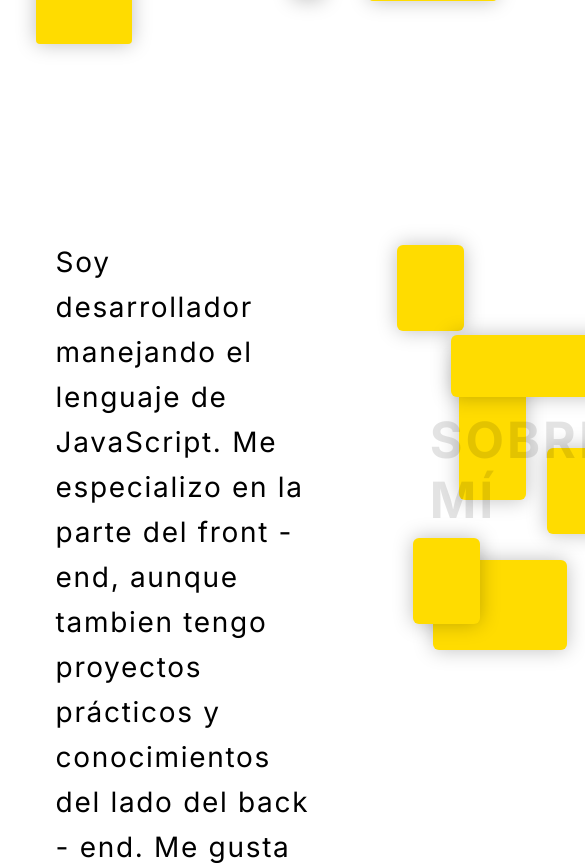
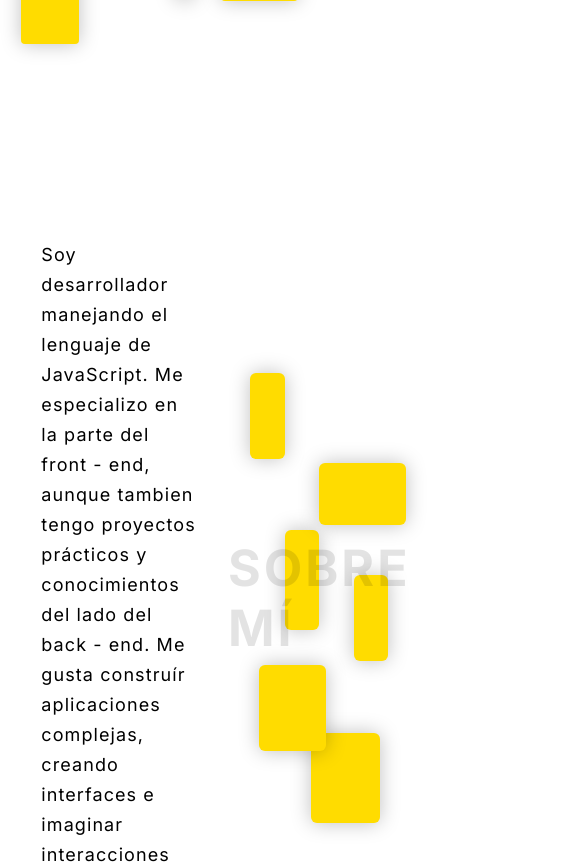
Before and after one commit to Leonardo-G/portafolio, a Next.js app: page / in a window 390 px wide. Shown: the part 780-1645 px from the top of the page, 585 px wide, since content can reach past the window. Built offline with nearby package versions, Linux system fonts and the light colour scheme.

Commit message:
920 responsive

```diff
--- a/components/UI/Proyecto.tsx
+++ b/components/UI/Proyecto.tsx
@@ -1,15 +1,15 @@
 import React, { FC } from 'react'
 import Image from 'next/image'
+import Link from 'next/link';
 
 import { FontAwesomeIcon } from '@fortawesome/react-fontawesome';
+import { faGithub } from '@fortawesome/free-brands-svg-icons';
+import { faGlobe } from '@fortawesome/free-solid-svg-icons';
 
 import { conocimientosDB } from '../../database/conocimientos';
 import { IProyectos } from '../../interface/proyectos';
 
 import styles from "../../styles/UI/Proyecto.module.css";
-import { faGithub } from '@fortawesome/free-brands-svg-icons';
-import { faGlobe } from '@fortawesome/free-solid-svg-icons';
-import Link from 'next/link';
 
 interface Props {
     proyecto: IProyectos
--- a/components/section/Nosotros.tsx
+++ b/components/section/Nosotros.tsx
@@ -1,9 +1,10 @@
 import React, { useContext, useEffect } from 'react'
 import { TituloSection } from '../UI/TituloSection';
 
-import styles from "../../styles/section/Nosotros.module.css";
 import { useInView } from 'react-intersection-observer';
 import { UIContext } from '../../context/UI/UIContext';
+
+import styles from "../../styles/section/Nosotros.module.css";
 
 export const Nosotros = () => {
 
--- a/pages/index.tsx
+++ b/pages/index.tsx
@@ -14,7 +14,7 @@ const Home: NextPage = () => {
             <Nosotros />
             <Conocimientos />
             <Proyectos />
-            <Contacto />
+            {/* <Contacto /> */}
             <Footer />
         </LayoutPage>
     )
--- a/styles/UI/Proyecto.module.css
+++ b/styles/UI/Proyecto.module.css
@@ -69,3 +69,19 @@
     color: #000;
     background: #fff;
 }
+
+@media (max-width: 920px) {
+    .proyecto__img{
+        width: 100%;
+    }
+
+    .proyecto__texto{
+        flex-direction: column;
+        row-gap: 10px;
+    }
+
+    .proyecto__buttons{
+        transform: translate(0%);
+        right: 5%;
+    }
+}
--- a/styles/UI/TitleSection.module.css
+++ b/styles/UI/TitleSection.module.css
@@ -1,7 +1,7 @@
 .tituloSection{
     position: relative;
     height: 450px;
-    width: 100%;
+    width: 90%;
     margin-top: 25px;
 }
 
@@ -80,3 +80,31 @@
         font-size: 50px;
     }
 }
+
+@media (max-width: 920px) {
+    .caja_1{
+        width: 20%;
+    }
+
+    .caja_2{
+        width: 20%;
+        height: 100px;
+        top: 35%;
+    }
+
+    .caja_3{
+        width: 50%;
+        right: 0%;
+    }
+
+    .caja_4{
+        width: 20%;
+        right: 10%;
+    }
+
+    .caja_5{
+        width: 40%;
+        right: 15%;
+        top: 80%;
+    }
+}
--- a/styles/section/Conocimientos.module.css
+++ b/styles/section/Conocimientos.module.css
@@ -15,3 +15,13 @@
     column-gap: 30px;
     row-gap: 100px;
 }
+
+@media (max-width: 920px) {
+    .conocimientos__titulo{
+        font-size: 45px;
+    }
+
+    .conocimientos__iconos{
+        justify-content: center;
+    }
+}
--- a/styles/section/Contacto.module.css
+++ b/styles/section/Contacto.module.css
@@ -34,3 +34,8 @@
     outline: none;
     font-size: 21px;
 }
+
+@media (max-width: 920px) {
+    .contacto__campos{
+    }
+}
--- a/styles/section/Nosotros.module.css
+++ b/styles/section/Nosotros.module.css
@@ -1,6 +1,7 @@
 .nosotros{
     display: flex;
     justify-content: space-between;
+    align-items: center;
     padding: 100px 0px;
 }
 
@@ -15,3 +16,12 @@
 .nosotros__texto p{
     width: 90%;
 }
+
+@media (max-width: 920px) {
+    .nosotros {
+    }
+    .nosotros__texto{
+        font-size: 18px;
+        line-height: 30px;
+    }
+}
--- a/styles/section/Proyectos.module.css
+++ b/styles/section/Proyectos.module.css
@@ -10,3 +10,13 @@
     row-gap: 100px;
     width: 50%;
 }
+
+@media (max-width: 920px) {
+    .proyectos{
+        column-gap: 40px;
+    }
+
+    .proyectos__fila1{
+        row-gap: 20px;
+    }
+}
```
